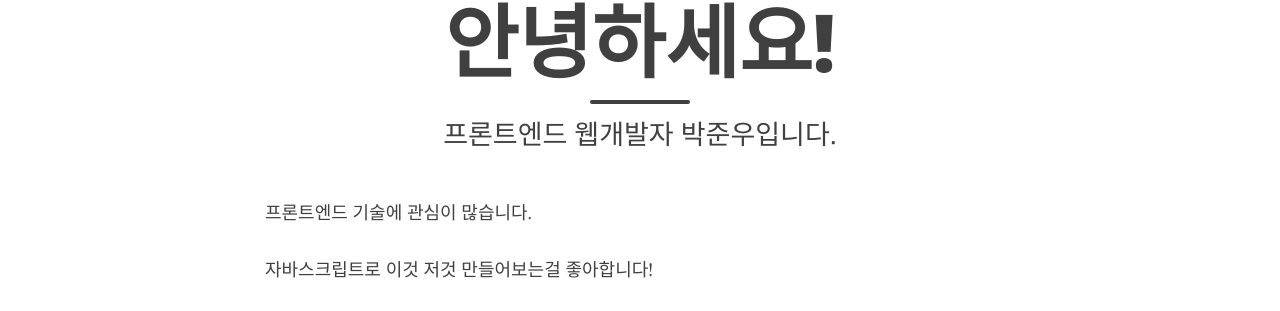
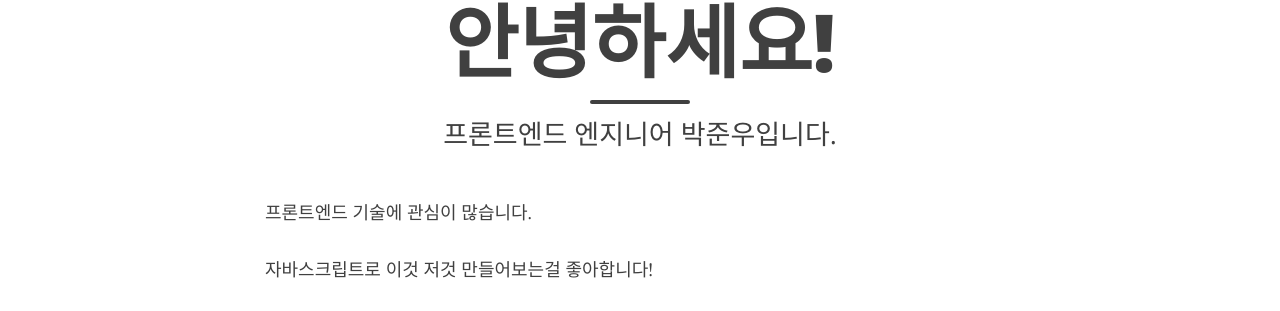
Before and after one commit to JUNWOO45/junwoo45.github.io.archived, a Jekyll site: the page built from aboutme.md, in a window 1280 px wide. Shown: the part 133-444 px from the top of the page. Built offline with Jekyll 4.4.1, drawn with Linux system fonts in a browser that asks for light colours; nearby versions of some CDN libraries.

Commit message:
aboutme 수정

```diff
--- a/aboutme.md
+++ b/aboutme.md
@@ -1,7 +1,7 @@
 ---
 layout: page
 title: 안녕하세요!
-subtitle: 프론트엔드 웹개발자 박준우입니다.
+subtitle: 프론트엔드 엔지니어 박준우입니다.
 image: /img/test.jpg
 ---
 
```
